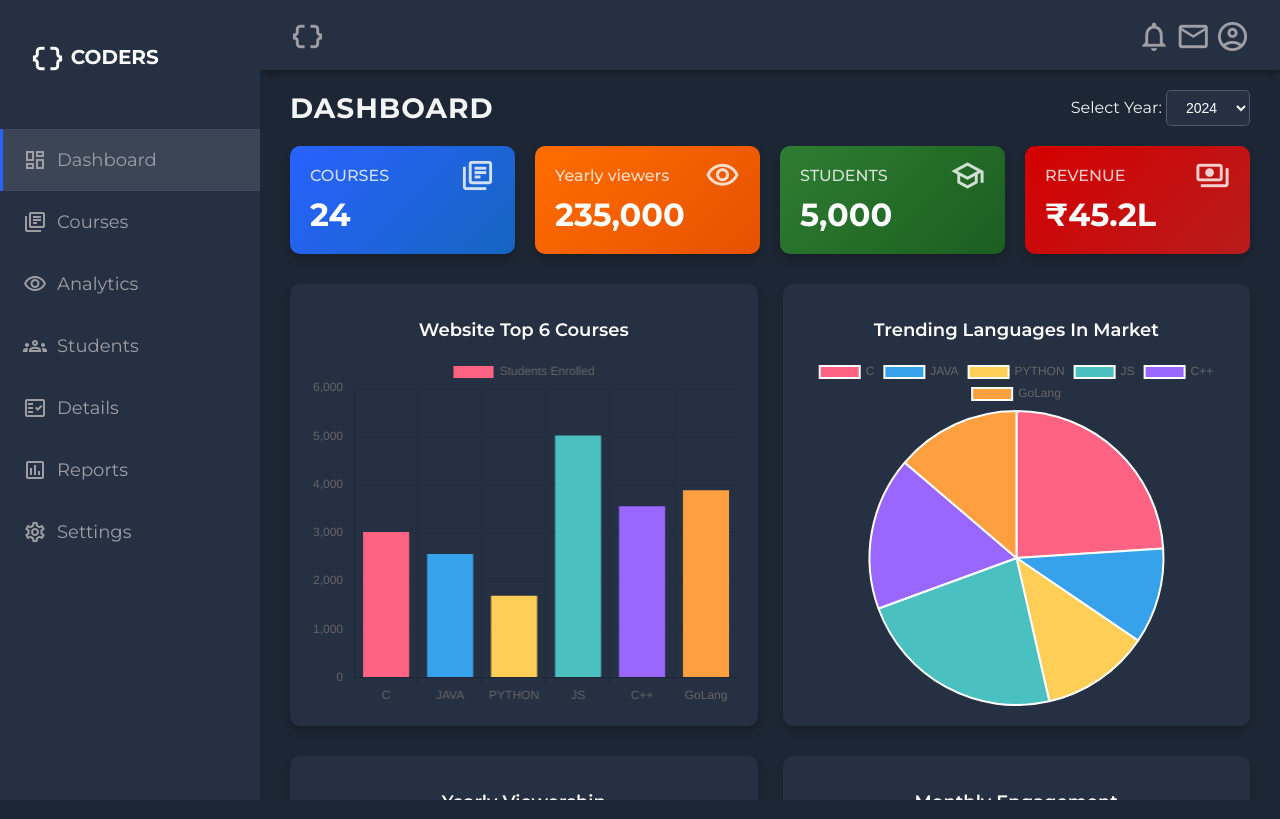
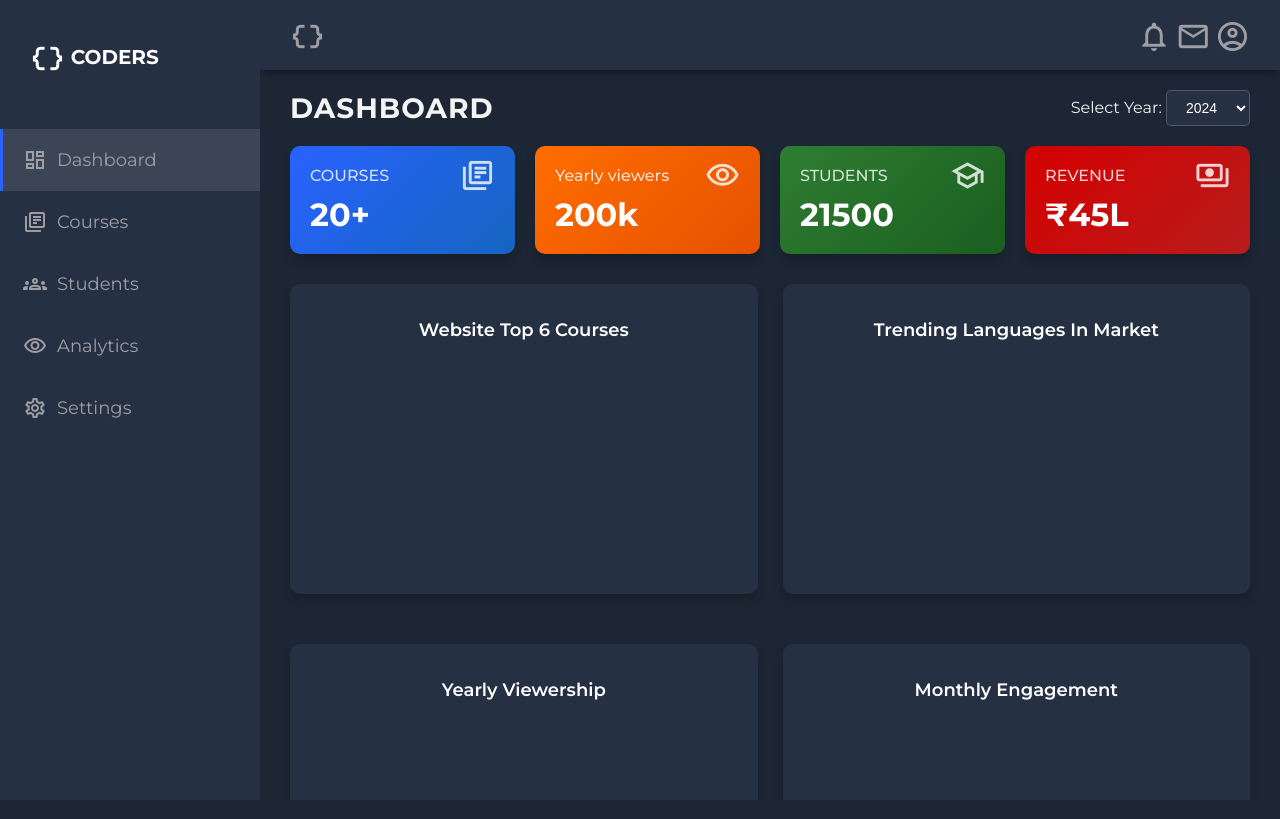
Before and after one commit to Arbaj-Patel/deshboard, a plain HTML site: page index.html in a window 1280 px wide. Drawn offline with nearby package versions, Linux system fonts and the light colour scheme.

Commit message:
side bar working

```diff
--- a/barChart.js
+++ /dev/null
@@ -1,226 +0,0 @@
-document.addEventListener("DOMContentLoaded", async () => {
-  try {
-    // Load JSON data
-    const response = await fetch("data.json");
-    const data = await response.json();
-    const dashboard = data.dashboard;
-
-    // Update card values
-    document.querySelectorAll(".card h1").forEach((card, index) => {
-      const values = Object.values(dashboard.cards);
-      card.textContent =
-        index === 3
-          ? `₹${(values[index] / 100000).toFixed(1)}L`
-          : values[index].toLocaleString();
-    });
-
-    // Initialize Charts
-    initBarChart(dashboard);
-    initPieChart(dashboard);
-    initViewershipChart(dashboard);
-    initEngagementChart(dashboard);
-    initCompletionGauge(dashboard);
-    initRevenueChart(dashboard);
-    initSourcesChart(dashboard);
-    initRatings(dashboard);
-
-    // Sidebar Toggle
-    window.openSidebar = () =>
-      document.getElementById("sidebar").classList.add("sidebar-responsive");
-    window.closeSidebar = () =>
-      document.getElementById("sidebar").classList.remove("sidebar-responsive");
-  } catch (error) {
-    console.error("Error loading data:", error);
-    alert("Failed to load dashboard data");
-  }
-});
-
-// Chart Initialization Functions
-function initBarChart(dashboard) {
-  new Chart(document.getElementById("bar-chart"), {
-    type: "bar",
-    data: {
-      labels: dashboard.courses.labels,
-      datasets: [
-        {
-          label: "Students Enrolled",
-          data: dashboard.courses.enrollments,
-          backgroundColor: [
-            "#FF6384",
-            "#36A2EB",
-            "#FFCE56",
-            "#4BC0C0",
-            "#9966FF",
-            "#FF9F40",
-          ],
-        },
-      ],
-    },
-    options: { responsive: true, maintainAspectRatio: false },
-  });
-}
-
-function initPieChart(dashboard) {
-  new Chart(document.getElementById("pie-chart"), {
-    type: "pie",
-    data: {
-      labels: dashboard.courses.labels,
-      datasets: [
-        {
-          data: dashboard.courses.popularity,
-          backgroundColor: [
-            "#FF6384",
-            "#36A2EB",
-            "#FFCE56",
-            "#4BC0C0",
-            "#9966FF",
-            "#FF9F40",
-          ],
-        },
-      ],
-    },
-  });
-}
-
-function initViewershipChart(dashboard) {
-  new Chart(document.getElementById("viewership-chart"), {
-    type: "line",
-    data: {
-      labels: [
-        "Jan",
-        "Feb",
-        "Mar",
-        "Apr",
-        "May",
-        "Jun",
-        "Jul",
-        "Aug",
-        "Sep",
-        "Oct",
-        "Nov",
-        "Dec",
-      ],
-      datasets: [
-        {
-          label: "Monthly Viewers",
-          data: dashboard.analytics.viewership,
-          borderColor: "#4BC0C0",
-          tension: 0.3,
-        },
-      ],
-    },
-  });
-}
-
-function initEngagementChart(dashboard) {
-  new Chart(document.getElementById("engagement-chart"), {
-    type: "doughnut",
-    data: {
-      labels: ["Likes", "Comments", "Shares", "Saves", "Downloads"],
-      datasets: [
-        {
-          data: dashboard.analytics.engagement,
-          backgroundColor: [
-            "#FF6384",
-            "#36A2EB",
-            "#FFCE56",
-            "#4BC0C0",
-            "#9966FF",
-          ],
-        },
-      ],
-    },
-  });
-}
-
-function initCompletionGauge(dashboard) {
-  new Chart(document.getElementById("completion-gauge"), {
-    type: "doughnut",
-    data: {
-      labels: ["Completed", "Remaining"],
-      datasets: [
-        {
-          data: [
-            dashboard.courses.completion_rate,
-            100 - dashboard.courses.completion_rate,
-          ],
-          backgroundColor: ["#4BC0C0", "#263043"],
-          circumference: 180,
-          rotation: 270,
-        },
-      ],
-    },
-    options: { cutout: "70%" },
-  });
-  document.getElementById(
-    "gauge-value"
-  ).textContent = `${dashboard.courses.completion_rate}%`;
-}
-
-function initRevenueChart(dashboard) {
-  new Chart(document.getElementById("revenue-chart"), {
-    type: "line",
-    data: {
-      labels: [
-        "Jan",
-        "Feb",
-        "Mar",
-        "Apr",
-        "May",
-        "Jun",
-        "Jul",
-        "Aug",
-        "Sep",
-        "Oct",
-        "Nov",
-        "Dec",
-      ],
-      datasets: [
-        {
-          label: "Monthly Revenue (₹)",
-          data: dashboard.analytics.revenue,
-          borderColor: "#4BC0C0",
-          tension: 0.3,
-        },
-      ],
-    },
-  });
-}
-
-function initSourcesChart(dashboard) {
-  new Chart(document.getElementById("sources-chart"), {
-    type: "bar",
-    data: {
-      labels: dashboard.analytics.sources,
-      datasets: [
-        {
-          label: "Users",
-          data: dashboard.analytics.source_users,
-          backgroundColor: [
-            "#FF6384",
-            "#36A2EB",
-            "#FFCE56",
-            "#4BC0C0",
-            "#9966FF",
-            "#FF9F40",
-          ],
-        },
-      ],
-    },
-    options: { indexAxis: "y" },
-  });
-}
-
-function initRatings(dashboard) {
-  const ratings = dashboard.courses.ratings;
-  const total = Object.values(ratings).reduce((a, b) => a + b, 0);
-
-  document.querySelectorAll(".rating-row").forEach((row, index) => {
-    const stars = 5 - index;
-    const count = ratings[stars];
-    const percentage = ((count / total) * 100).toFixed(0);
-
-    row.querySelector(".rating-fill").style.width = `${percentage}%`;
-    row.querySelector(".rating-count").textContent = count.toLocaleString();
-  });
-}
--- a/index.html
+++ b/index.html
@@ -48,37 +48,27 @@
 
         <ul class="sidebar-list">
           <li class="sidebar-list-item active">
-            <a href="#">
+            <a href="index.html">
               <span class="material-icons-outlined">dashboard</span> Dashboard
             </a>
           </li>
           <li class="sidebar-list-item">
-            <a href="#">
+            <a href="section/courses.html">
               <span class="material-icons-outlined">library_books</span> Courses
             </a>
           </li>
           <li class="sidebar-list-item">
-            <a href="#">
+            <a href="section/students.html">
+              <span class="material-icons-outlined">groups</span> Students
+            </a>
+          </li>
+          <li class="sidebar-list-item">
+            <a href="section/analytics.html">
               <span class="material-icons-outlined">visibility</span> Analytics
             </a>
           </li>
           <li class="sidebar-list-item">
-            <a href="#">
-              <span class="material-icons-outlined">groups</span> Students
-            </a>
-          </li>
-          <li class="sidebar-list-item">
-            <a href="#">
-              <span class="material-icons-outlined">fact_check</span> Details
-            </a>
-          </li>
-          <li class="sidebar-list-item">
-            <a href="#">
-              <span class="material-icons-outlined">poll</span> Reports
-            </a>
-          </li>
-          <li class="sidebar-list-item">
-            <a href="#">
+            <a href="section/settings.html">
               <span class="material-icons-outlined">settings</span> Settings
             </a>
           </li>
@@ -225,7 +215,7 @@
     </div>
 
     <script src="https://cdn.jsdelivr.net/npm/chart.js@4.4.8/dist/chart.umd.min.js"></script>
-    <script src="barChart.js"></script>
+    <script src="js/main.js"></script>
 
   </body>
 </html>
--- a/style.css
+++ b/style.css
@@ -220,6 +220,7 @@ body {
   box-shadow: 0 6px 10px rgba(0, 0, 0, 0.2);
   transition: transform 0.3s ease;
   overflow: hidden; /* Prevent overflow */
+  margin-bottom: 20px;
 }
 
 .charts-card:hover {
@@ -319,7 +320,9 @@ canvas {
       "header"
       "main";
   }
-
+  .header-left{
+    display: none;
+  }
   #sidebar {
     display: none;
   }
@@ -351,10 +354,6 @@ canvas {
 }
 
 @media screen and (max-width: 576px) {
-  .header-left {
-    display: none;
-  }
-
   .main-cards {
     grid-template-columns: 1fr;
   }
```
